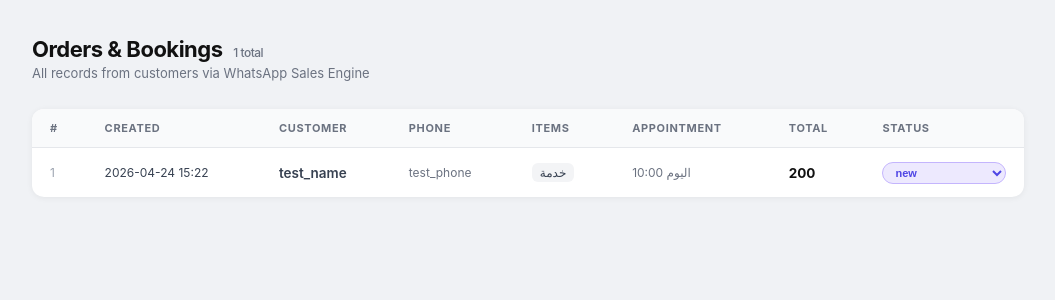
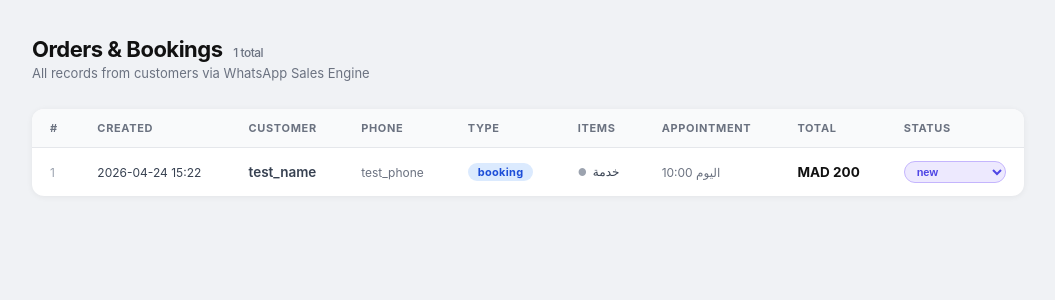
Before and after one commit to natouahmed47-eng/filtrex-agent, a Flask app: page /admin/orders in a window 1280 px wide. Shown: the part 60-360 px from the top of the page, without its empty margins (112-1167 px from the left). Run offline with Flask 3, Linux system fonts and the light colour scheme; a user stored in the database is signed in; data comes from the database, SQL or seed files in the repository; some libraries are stand-ins or nearby versions.

Commit message:
Add detailed order information to the admin table
Update the admin orders table to display flow type, item details with prices, and formatted total price.

Replit-Commit-Author: Agent
Replit-Commit-Session-Id: 0163c7e5-1495-4056-b09b-e490ceab106f
Replit-Commit-Checkpoint-Type: full_checkpoint
Replit-Commit-Event-Id: 8c326227-9d83-4921-a1ff-4ba54e80fa43
Replit-Commit-Screenshot-Url: https://storage.googleapis.com/screenshot-production-us-central1/d4067aea-10fe-4b6e-b646-e642f2728f44/0163c7e5-1495-4056-b09b-e490ceab106f/H73GOBt
Replit-Helium-Checkpoint-Created: true

```diff
--- a/app.py
+++ b/app.py
@@ -2765,18 +2765,60 @@ def admin_orders():
         return guard
     con = get_db_connection()
     try:
-        rows = [dict(r) for r in con.execute(
+        raw = con.execute(
             "SELECT * FROM bookings_or_orders WHERE client_id=? ORDER BY id DESC",
             (CLIENT_ID,)
-        ).fetchall()]
+        ).fetchall()
+        rows = [{k: r[k] for k in r.keys()} for r in raw]
     finally:
         con.close()
-    # Parse items_json into readable list for template
+
     for row in rows:
+        # ── parse stored title list ──────────────────────────────────────
         try:
-            row["items_parsed"] = json.loads(row.get("items_json") or "[]")
+            titles = json.loads(row.get("items_json") or "[]")
         except Exception:
-            row["items_parsed"] = []
+            titles = []
+        row["items_parsed"] = titles
+
+        # ── resolve catalog rows by title → get type + price ────────────
+        catalog_items = []
+        if titles:
+            cat_con = get_db_connection()
+            try:
+                for title in titles:
+                    r = cat_con.execute(
+                        "SELECT * FROM catalogs WHERE title=? AND client_id=? LIMIT 1",
+                        (title, CLIENT_ID)
+                    ).fetchone()
+                    if r:
+                        catalog_items.append({k: r[k] for k in r.keys()})
+                    else:
+                        catalog_items.append({"title": title, "type": "service",
+                                              "price": 0, "sale_price": None})
+            finally:
+                cat_con.close()
+        else:
+            catalog_items = []
+
+        # ── flow type ────────────────────────────────────────────────────
+        row["flow_type"] = determine_flow_type(catalog_items)
+        print(f"[ADMIN_RENDER_ITEMS] id={row['id']} titles={titles} flow={row['flow_type']}")
+
+        # ── rich item list for template: [{title, price, currency}] ─────
+        row["items_rich"] = [
+            {
+                "title":    it.get("title", "?"),
+                "price":    float(it.get("sale_price") or it.get("price") or 0),
+                "currency": "MAD",
+            }
+            for it in catalog_items
+        ]
+
+        # ── total — use stored value (calculated at save time) ───────────
+        row["total_display"] = float(row.get("total_price") or 0)
+        print(f"[ADMIN_RENDER_TOTAL] id={row['id']} total={row['total_display']}")
+
     return render_template("admin/orders.html", orders=rows, active="orders")
 
 # ── /admin/orders/<id>/status ──────────────────────────────────────────────────
--- a/templates/admin/orders.html
+++ b/templates/admin/orders.html
@@ -3,20 +3,41 @@
 {% block content %}
 
 <style>
-  .badge-red{background:#fee2e2;color:#b91c1c}
-  .badge-blue{background:#dbeafe;color:#1d4ed8}
+  .badge-status-red{background:#fee2e2;color:#b91c1c}
+  .badge-status-blue{background:#dbeafe;color:#1d4ed8}
+
+  /* flow-type badges */
+  .badge-flow{
+    display:inline-block;padding:2px 10px;border-radius:99px;
+    font-size:11px;font-weight:700;letter-spacing:.3px;white-space:nowrap
+  }
+  .badge-booking{background:#dbeafe;color:#1d4ed8}
+  .badge-order  {background:#dcfce7;color:#16a34a}
+  .badge-mixed  {background:#ede9fe;color:#7c3aed}
+
+  /* status dropdown */
   .status-form{display:inline}
   .status-select{
     font-size:11px;font-weight:600;padding:3px 8px;border-radius:99px;border:1.5px solid #e5e7eb;
     background:#fff;cursor:pointer;color:#374151;
   }
   .status-select:focus{outline:none;border-color:#4f46e5}
-  .item-tag{
-    display:inline-block;background:#f3f4f6;color:#374151;
-    border-radius:6px;padding:2px 8px;font-size:12px;margin:2px 2px 2px 0;
+
+  /* item list */
+  .item-line{
+    display:flex;align-items:baseline;gap:6px;
+    font-size:12px;color:#374151;line-height:1.7;
   }
+  .item-bullet{color:#9ca3af;font-size:10px}
+  .item-title{font-weight:500}
+  .item-sep{color:#d1d5db}
+  .item-price{color:#6b7280;white-space:nowrap}
+
+  /* total */
+  .total-cell{font-weight:700;color:#111;white-space:nowrap}
+
+  /* misc */
   .appt{font-size:12px;color:#6b7280;white-space:nowrap}
-  .total-cell{font-weight:700;color:#111}
   .filters{display:flex;gap:10px;margin-bottom:18px;flex-wrap:wrap;align-items:center}
   .filters select,.filters input{
     padding:7px 11px;border:1.5px solid #e5e7eb;border-radius:8px;
@@ -45,6 +66,7 @@
         <th>Created</th>
         <th>Customer</th>
         <th>Phone</th>
+        <th>Type</th>
         <th>Items</th>
         <th>Appointment</th>
         <th>Total</th>
@@ -54,7 +76,9 @@
     <tbody>
     {% for o in orders %}
     {% set status = o.status or 'new' %}
+    {% set flow   = o.flow_type or 'booking' %}
     <tr>
+
       <td style="color:#9ca3af;font-size:12px">{{ o.id }}</td>
 
       <td style="font-size:12px;white-space:nowrap">
@@ -67,20 +91,45 @@
         {{ o.phone or '—' }}
       </td>
 
+      {# ── Type badge ──────────────────────────────────────────────── #}
       <td>
-        {% if o.items_parsed %}
-          {% for item in o.items_parsed %}
-            <span class="item-tag">{{ item }}</span>
+        {% if flow == 'order' %}
+          <span class="badge-flow badge-order">order</span>
+        {% elif flow == 'mixed' %}
+          <span class="badge-flow badge-mixed">mixed</span>
+        {% else %}
+          <span class="badge-flow badge-booking">booking</span>
+        {% endif %}
+      </td>
+
+      {# ── Items — bullet list with price ──────────────────────────── #}
+      <td>
+        {% if o.items_rich %}
+          {% for item in o.items_rich %}
+          <div class="item-line">
+            <span class="item-bullet">●</span>
+            <span class="item-title">{{ item.title }}</span>
+            {% if item.price and item.price > 0 %}
+              <span class="item-sep">—</span>
+              <span class="item-price">{{ item.price | int }} {{ item.currency }}</span>
+            {% endif %}
+          </div>
           {% endfor %}
-        {% elif o.items %}
-          <span class="item-tag">{{ o.items }}</span>
+        {% elif o.items_parsed %}
+          {% for t in o.items_parsed %}
+          <div class="item-line">
+            <span class="item-bullet">●</span>
+            <span class="item-title">{{ t }}</span>
+          </div>
+          {% endfor %}
         {% else %}
           <span style="color:#9ca3af">—</span>
         {% endif %}
       </td>
 
+      {# ── Appointment ──────────────────────────────────────────────── #}
       <td class="appt">
-        {% set day = o.day or '' %}
+        {% set day  = o.day  or '' %}
         {% set time = o.time or '' %}
         {% if day or time %}
           {{ day }} {{ time }}
@@ -89,14 +138,16 @@
         {% endif %}
       </td>
 
+      {# ── Total ────────────────────────────────────────────────────── #}
       <td class="total-cell">
-        {% if o.total_price and o.total_price > 0 %}
-          {{ o.total_price | int }}
+        {% if o.total_display and o.total_display > 0 %}
+          MAD {{ o.total_display | int }}
         {% else %}
           <span style="color:#9ca3af">—</span>
         {% endif %}
       </td>
 
+      {# ── Status dropdown ──────────────────────────────────────────── #}
       <td>
         <form class="status-form" method="POST"
               action="/admin/orders/{{ o.id }}/status"
@@ -109,18 +160,20 @@
                     {% else %}background:#ede9fe;color:#4f46e5;border-color:#c4b5fd
                     {% endif %}
                   ">
-            <option value="new"       {% if status=='new' %}selected{% endif %}>new</option>
+            <option value="new"       {% if status=='new'       %}selected{% endif %}>new</option>
             <option value="confirmed" {% if status=='confirmed' %}selected{% endif %}>confirmed</option>
-            <option value="done"      {% if status=='done' %}selected{% endif %}>done</option>
+            <option value="done"      {% if status=='done'      %}selected{% endif %}>done</option>
             <option value="cancelled" {% if status=='cancelled' %}selected{% endif %}>cancelled</option>
           </select>
         </form>
       </td>
+
     </tr>
     {% endfor %}
     </tbody>
   </table>
   </div>
+
   {% else %}
   <div class="empty">
     <div class="empty-icon">📦</div>
```
